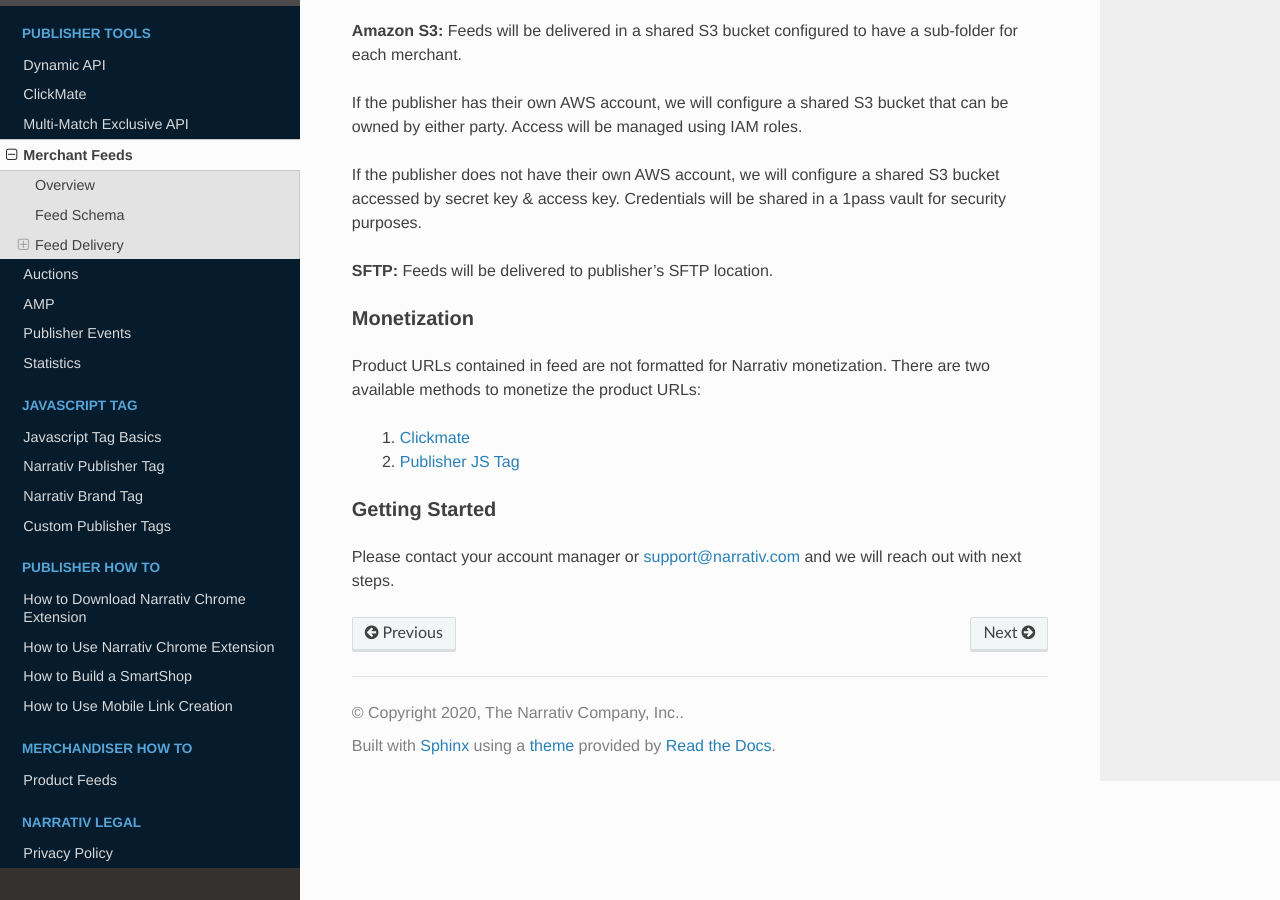
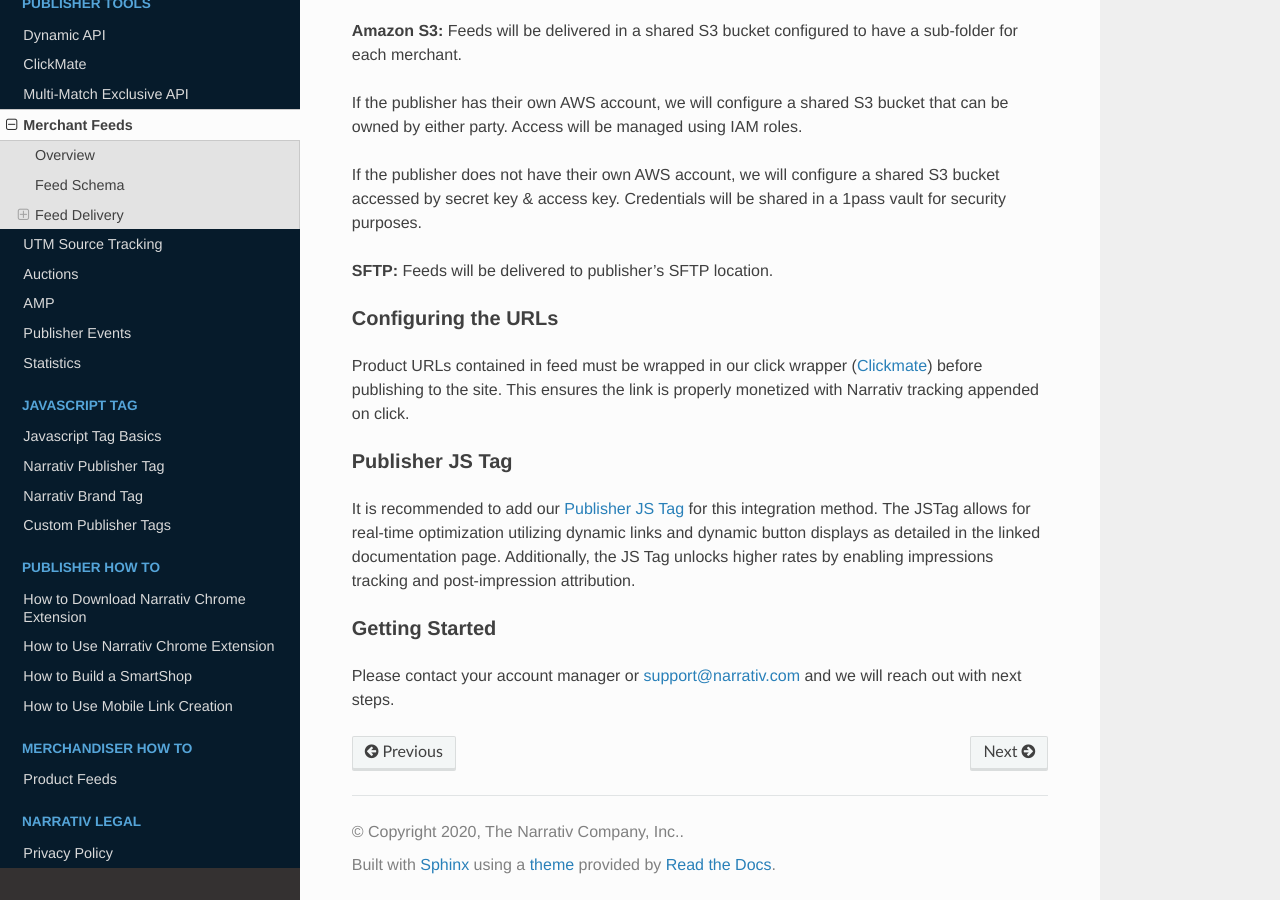
Before and after one commit to robinssq/api-docs, a Sphinx documentation site: the page built from docs/merchantfeeds.rst, in a window 1280 px wide and 900 px high, scrolled down 1239 px. Built offline with Sphinx 7.4.7 and the Read the Docs theme 2.0.0, drawn with Linux system fonts in a browser that asks for light colours.

Commit message:
merchant feed & utm tracking docs
updates to merchant feeds section and new utm source tracking section

```diff
--- a/docs/conf.py
+++ b/docs/conf.py
@@ -54,9 +54,9 @@
 # built documents.
 #
 # The short X.Y version. (major version 1 corresponds to /api/v1/)
-version = '1.9.16'
+version = '1.9.17'
 # The full version, including alpha/beta/rc tags.
-release = '1.9.16'
+release = '1.9.17'
 
 # The language for content autogenerated by Sphinx. Refer to documentation
 # for a list of supported languages.
--- a/docs/index.rst
+++ b/docs/index.rst
@@ -28,6 +28,7 @@
    clickmate
    productapi
    merchantfeeds
+   utmsourcetracking
    auction
    amp
    events
--- a/docs/merchantfeeds.rst
+++ b/docs/merchantfeeds.rst
@@ -96,7 +96,6 @@
      - String
      - Product page URL
 
-
 Feed Delivery
 -------------
 
@@ -114,16 +113,18 @@
 **SFTP:**
 Feeds will be delivered to publisher’s SFTP location.
 
+Configuring the URLs
+____________________
 
-Monetization
-____________
+Product URLs contained in feed must be wrapped in our click wrapper (`Clickmate`_) before publishing to the site.
+This ensures the link is properly monetized with Narrativ tracking appended on click.
 
-Product URLs contained in feed are not formatted for Narrativ monetization. There are two available methods to
-monetize the product URLs:
+Publisher JS Tag
+________________
 
-    1. `Clickmate`_
-    2. `Publisher JS Tag`_
-
+It is recommended to add our `Publisher JS Tag`_ for this integration method. The JSTag allows for real-time
+optimization utilizing dynamic links and dynamic button displays as detailed in the linked documentation page.
+Additionally, the JS Tag unlocks higher rates by enabling impressions tracking and post-impression attribution.
 
 Getting Started
 _______________
```
Also changed, not shown: docs/utmsourcetracking.rst (added, +89 -0 lines).
